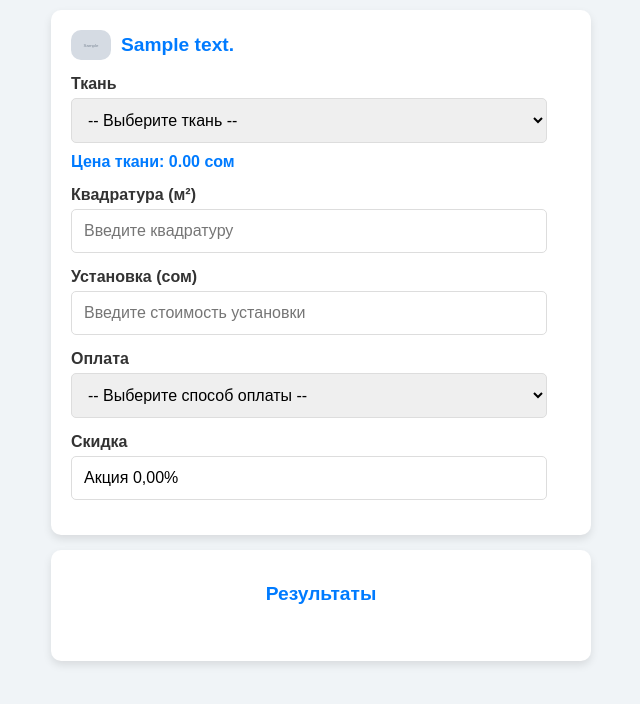
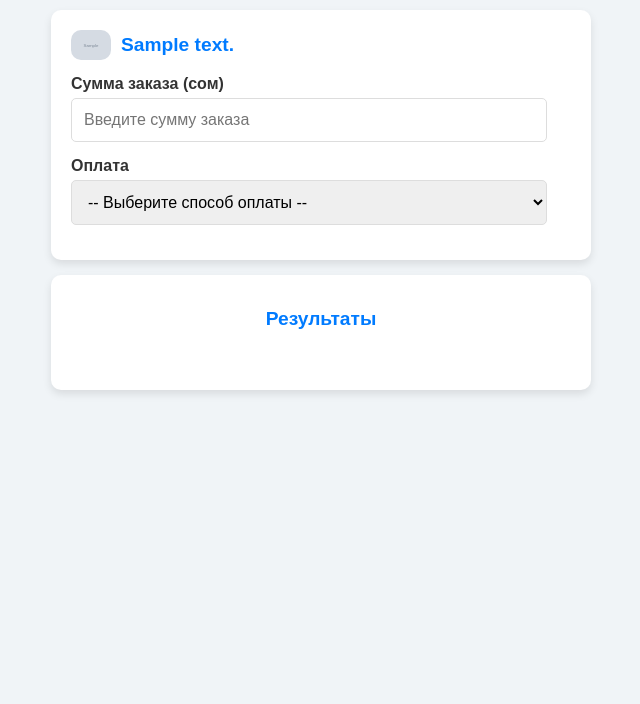
Before and after one commit to ibragimBack/new_calculator, a Django app: page / in a window 1280 px wide. Shown: the top 704 px of the page, without its empty margins (319-959 px from the left). Run offline with Django 5.2, Linux system fonts and the light colour scheme; tables that the repository leaves empty hold one stand-in row (values such as "Sample post"); grey boxes marked "Sample" are stand-in pictures.

Commit message:
новый калькулятор

```diff
--- a/calculator/forms.py
+++ b/calculator/forms.py
@@ -1,25 +1,10 @@
 from django import forms
-from .models import Goods_Fabric, Payment, Discount
+from .models import Payment
 
 class CalculationForm(forms.Form):
-    fabric = forms.ModelChoiceField(
-        queryset=Goods_Fabric.objects.all(),
-        label='Ткань',
-        widget=forms.Select(attrs={'class': 'form-control'})
-    )
-
-    quadrature = forms.DecimalField(
-        max_digits=10,
-        decimal_places=2,
-        label='Квадратура',
-        widget=forms.NumberInput(attrs={'class': 'form-control', 'placeholder': 'Введите квадратуру'})
-    )
-
-    installation = forms.DecimalField(
-        max_digits=10,
-        decimal_places=2,
-        label='Установка',
-        widget=forms.NumberInput(attrs={'class': 'form-control', 'placeholder': 'Введите стоимость установки'})
+    results = forms.IntegerField(
+        label='Общая сумма',
+        widget=forms.NumberInput(attrs={'class': 'form-control', 'placeholder': 'Введите сумму заказа'})
     )
 
     payment = forms.ModelChoiceField(
@@ -27,9 +12,3 @@ class CalculationForm(forms.Form):
         label='Оплата',
         widget=forms.Select(attrs={'class': 'form-control'})
     )
-
-    discount = forms.ModelChoiceField(
-        queryset=Discount.objects.all(),
-        label='Скидка',
-        widget=forms.Select(attrs={'class': 'form-control'})
-    )
--- a/calculator/models.py
+++ b/calculator/models.py
@@ -1,16 +1,4 @@
 from django.db import models
-
-class Goods_Fabric(models.Model):
-    fabric = models.CharField(verbose_name='Ткань', max_length=100)
-    price = models.DecimalField(max_digits=10, decimal_places=2, verbose_name='Цена')
-
-    def __str__(self):
-        return self.fabric
-
-    class Meta:
-        verbose_name = 'Ткань'
-        verbose_name_plural = 'Ткани'
-
 
 class Payment(models.Model):
     payment = models.CharField(verbose_name='Оплата', max_length=100)
@@ -30,14 +18,3 @@ class Icon(models.Model):
 
     def __str__(self):
         return self.description
-
-
-class Discount(models.Model):
-    discount = models.DecimalField(max_digits=5, decimal_places=2, verbose_name='Процент скидки')
-
-    def __str__(self):
-        return f"{self.discount}%"
-
-    class Meta:
-        verbose_name = 'Скидка'
-        verbose_name_plural = 'Скидка'
--- a/calculator/views.py
+++ b/calculator/views.py
@@ -1,29 +1,22 @@
 from django.shortcuts import render
 from .forms import CalculationForm
-from .models import Icon, Discount
+from .models import Icon
 from django.http import JsonResponse
 
 def calculator_view(request):
     icon = Icon.objects.first()
-    discount = Discount.objects.first()
     if request.method == 'POST':
         form = CalculationForm(request.POST)
         if form.is_valid():
-            fabric = form.cleaned_data['fabric']
-            quadrature = form.cleaned_data['quadrature']
-            installation = form.cleaned_data['installation']
+            results = form.cleaned_data['results']
             payment = form.cleaned_data['payment']
-            discount = form.cleaned_data['discount']
 
-            total_amount = fabric.price * quadrature + installation
-            total_with_payment = total_amount * ((100 + payment.percentage) / 100)
-            final_amount = total_with_payment * ((100 - discount.discount) / 100)
+
+            results_with_payment = results * ((100 + payment.percentage) / 100)
 
             data = {
                 'success': True,
-                'total_with_payment': total_with_payment,
-                'final_amount': final_amount,
-                'fabric_price': fabric.price,
+                'total_with_payment': results_with_payment,
             }
             return JsonResponse(data)
 
@@ -35,5 +28,4 @@ def calculator_view(request):
     return render(request, 'calculator.html', {
         'form': form,
         'icon': icon,
-        'discount': discount,
     })
--- a/requirements.txt
+++ b/requirements.txt
@@ -4,7 +4,7 @@ Django==5.1
 gunicorn==23.0.0
 packaging==24.1
 pillow==10.4.0
-psycopg2==2.9.9
+psycopg==3.2.3
 psycopg2-binary==2.9.9
 sqlparse==0.5.1
 typing_extensions==4.12.2
--- a/templates/calculator.html
+++ b/templates/calculator.html
@@ -4,7 +4,6 @@
     <title>Калькулятор</title>
     <meta name="viewport" content="width=device-width, initial-scale=1.0">
     {% include 'styles.html' %}
-    {% include 'scripts.html' %}
 </head>
 <body>
     <div class="form-container">
@@ -21,26 +20,8 @@
         <form method="post">
             {% csrf_token %}
             <div class="form-group">
-                <label for="{{ form.fabric.id_for_label }}">Ткань</label>
-                <select name="{{ form.fabric.name }}" id="{{ form.fabric.id_for_label }}">
-                    <option value="" data-price="0">-- Выберите ткань --</option>
-                    {% for fabric in form.fabric.field.queryset %}
-                        <option value="{{ fabric.id }}" data-price="{{ fabric.price }}">
-                            {{ fabric.fabric }}
-                        </option>
-                    {% endfor %}
-                </select>
-                <div id="fabric-price" class="price-display"></div>
-            </div>
-
-            <div class="form-group">
-                <label for="{{ form.quadrature.id_for_label }}">Квадратура (м²)</label>
-                {{ form.quadrature }}
-            </div>
-
-            <div class="form-group">
-                <label for="{{ form.installation.id_for_label }}">Установка (сом)</label>
-                {{ form.installation }}
+                <label for="{{ form.results.id_for_label }}"> Cумма заказа (сом)</label>
+                {{ form.results }}
             </div>
 
             <div class="form-group">
@@ -55,20 +36,16 @@
                 </select>
             </div>
 
-            <div class="form-group">
-                <label for="{{ form.discount.id_for_label }}">Скидка</label>
-                <input type="text" id="{{ form.discount.id_for_label }}" value="Акция {{ discount.discount }}%" class="form-control discount-field" data-discount="{{ discount.discount }}" readonly>
-            </div>
-
         </form>
     </div>
 
     <div class="result-container">
         <h1>Результаты</h1>
         <div class="result-content">
-            <p class="total-amount"></p>
-            <p class="total-with-discount"></p>
+            <h2 class="total-with-payment"></h2>
         </div>
     </div>
+
+    {% include 'scripts.html' %}
 </body>
 </html>
--- a/templates/scripts.html
+++ b/templates/scripts.html
@@ -1,44 +1,26 @@
 <script>
     document.addEventListener('DOMContentLoaded', function () {
-        const fabricSelect = document.getElementById('id_fabric');
-        const quadratureInput = document.getElementById('id_quadrature');
-        const installationInput = document.getElementById('id_installation');
+        const resultsInput = document.getElementById('id_results');
         const paymentSelect = document.getElementById('id_payment');
-        const priceDisplay = document.getElementById('fabric-price');
-        const totalAmountDisplay = document.querySelector('.total-amount');
-        const totalWithDiscountDisplay = document.querySelector('.total-with-discount');
-
-        const discountField = document.getElementById('id_discount');
-        let discountPercentage = parseFloat(discountField.getAttribute('data-discount'));
-
+        const totalWithPaymentDisplay = document.querySelector('.total-with-payment');
         function updatePrice() {
-            const selectedFabricOption = fabricSelect.options[fabricSelect.selectedIndex];
-            const fabricPrice = parseFloat(selectedFabricOption.getAttribute('data-price')) || 0;
-            const quadrature = parseFloat(quadratureInput.value) || 0;
-            const installation = parseFloat(installationInput.value) || 0;
+            const results = parseFloat(resultsInput.value) || 0;
             const selectedPaymentOption = paymentSelect.options[paymentSelect.selectedIndex];
             const paymentPercentage = parseFloat(selectedPaymentOption.getAttribute('data-percentage')) || 0;
 
-            priceDisplay.textContent = `Цена ткани: ${fabricPrice.toFixed(2)} сом`;
+            if (results > 0) {
+                const totalWithPayment = results * ((100 + paymentPercentage) / 100);
 
-            if (fabricSelect.value && quadrature > 0 && installation >= 0) {
-                const totalAmount = fabricPrice * quadrature + installation;
-                let finalAmount = totalAmount * ((100 + paymentPercentage) / 100);
-
-                const totalWithDiscount = finalAmount * ((100 - discountPercentage) / 100);
-                totalWithDiscountDisplay.textContent = `Итого со скидкой: ${totalWithDiscount.toFixed(2)} сом`;
-                totalAmountDisplay.textContent = `Общая сумма: ${finalAmount.toFixed(2)} сом`;
+                totalWithPaymentDisplay.textContent = `Общая сумма: ${totalWithPayment.toFixed(2)} сом`;
             } else {
-                totalAmountDisplay.textContent = '';
+                totalWithPaymentDisplay.textContent = '';
                 totalWithDiscountDisplay.textContent = '';
             }
         }
 
-        fabricSelect.addEventListener('change', updatePrice);
-        quadratureInput.addEventListener('input', updatePrice);
-        installationInput.addEventListener('input', updatePrice);
+        resultsInput.addEventListener('input', updatePrice);
         paymentSelect.addEventListener('change', updatePrice);
 
         updatePrice();
     });
-    </script>
+</script>
--- a/templates/styles.html
+++ b/templates/styles.html
@@ -53,8 +53,8 @@ select, input[type="number"], input[type="text"], .discount-field {
     border-radius: 5px;
     border: 1px solid #ddd;
     box-sizing: border-box;
-    font-size: 1em;
-}
+    font-size: 1em; }
+
 .price-display {
     margin-top: 10px;
     font-weight: 600;
```
Also changed, not shown: calculator/admin.py (+1 -11 lines), 1 other file.
